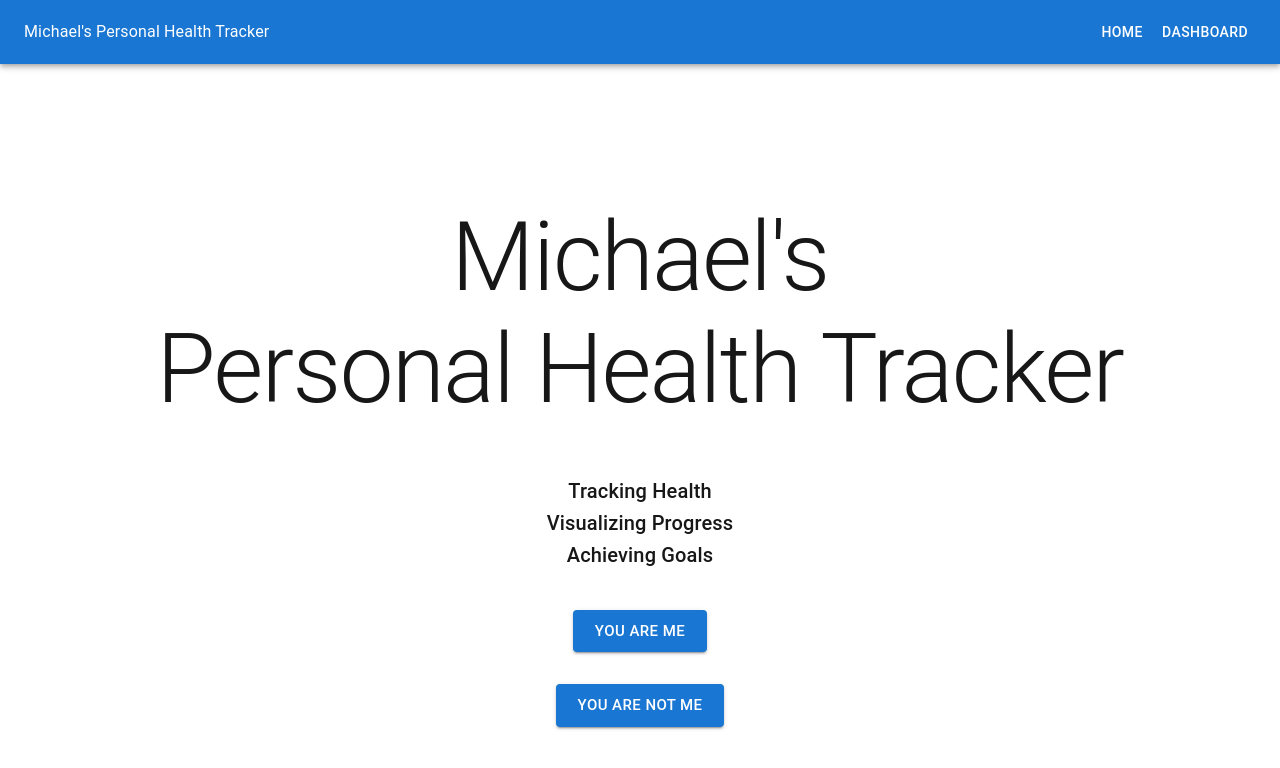
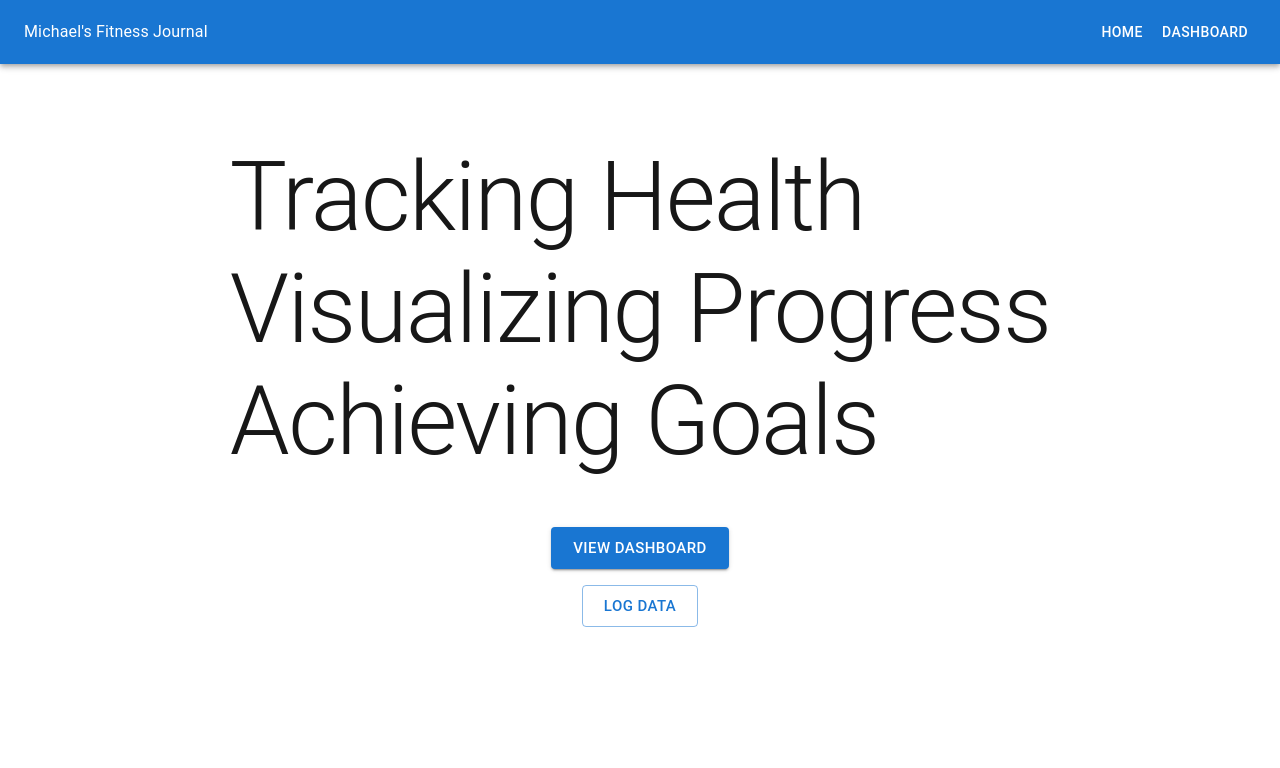
Before and after one commit to ChenWMichael/my-health-app, a Next.js app: page / in a window 1280 px wide. Shown: the top 768 px of the page. Built offline with nearby package versions, Linux system fonts and the light colour scheme.

Commit message:
Updated code for homepage, adminpage, and navbar. Created log page for data inputs and middleware to handle url ./log bypasses.

```diff
--- a/app/page.js
+++ b/app/page.js
@@ -7,9 +7,7 @@ export default function Home() {
     <main>
       <Box
         sx={{
-          textAlign: 'center',
-          padding: '20px',
-          minHeight: '100vh',
+          minHeight: '80vh',
           display: 'flex',
           flexDirection: 'column',
           justifyContent: 'center',
@@ -18,25 +16,21 @@ export default function Home() {
         }}
       >
         <Typography variant="h1" gutterBottom>
-          Michael's
-          <br />
-          Personal Health Tracker
-        </Typography>
-        <Typography variant="h6" gutterBottom>
           Tracking Health
           <br />
           Visualizing Progress
           <br />
           Achieving Goals
+
         </Typography>
-        <Link href="/log" passHref>
-          <Button variant="contained" color="primary" size="large" sx={{ mt: 2 }}>
-            You are Me
+        <Link href="/dashboard" passHref>
+          <Button variant="contained" color="primary" size="large">
+            View Dashboard
           </Button>
         </Link>
-        <Link href="/log" passHref>
-          <Button variant="contained" color="primary" size="large" sx={{ mt: 2 }}>
-            You are not Me
+        <Link href="/admin" passHref>
+          <Button variant="outlined" color="primary" size="large">
+            Log Data
           </Button>
         </Link>
       </Box>
--- a/components/Navbar.js
+++ b/components/Navbar.js
@@ -7,15 +7,15 @@ export default function Navbar() {
         <Toolbar>
           <Typography
             component="div"
-            sx={{ flexGrow: 1, color: '#ffffff' }}
+            sx={{ flexGrow: 1, color: 'inherit' }}
           >
-            Michael's Personal Health Tracker
+            Michael's Fitness Journal
           </Typography>
           <Link href="/" passHref>
-            <Button sx={{ color: '#ffffff' }}>Home</Button>
+            <Button sx={{ color: 'inherit' }}>Home</Button>
           </Link>
           <Link href="/dashboard" passHref>
-            <Button sx={{ color: '#ffffff' }}>Dashboard</Button>
+            <Button sx={{ color: 'inherit' }}>Dashboard</Button>
           </Link>
         </Toolbar>
       </AppBar>
```
Also changed, not shown: app/admin/page.js (+56 -0 lines), app/log/page.js (added, +31 -0 lines), middleware.js (added, +15 -0 lines).
